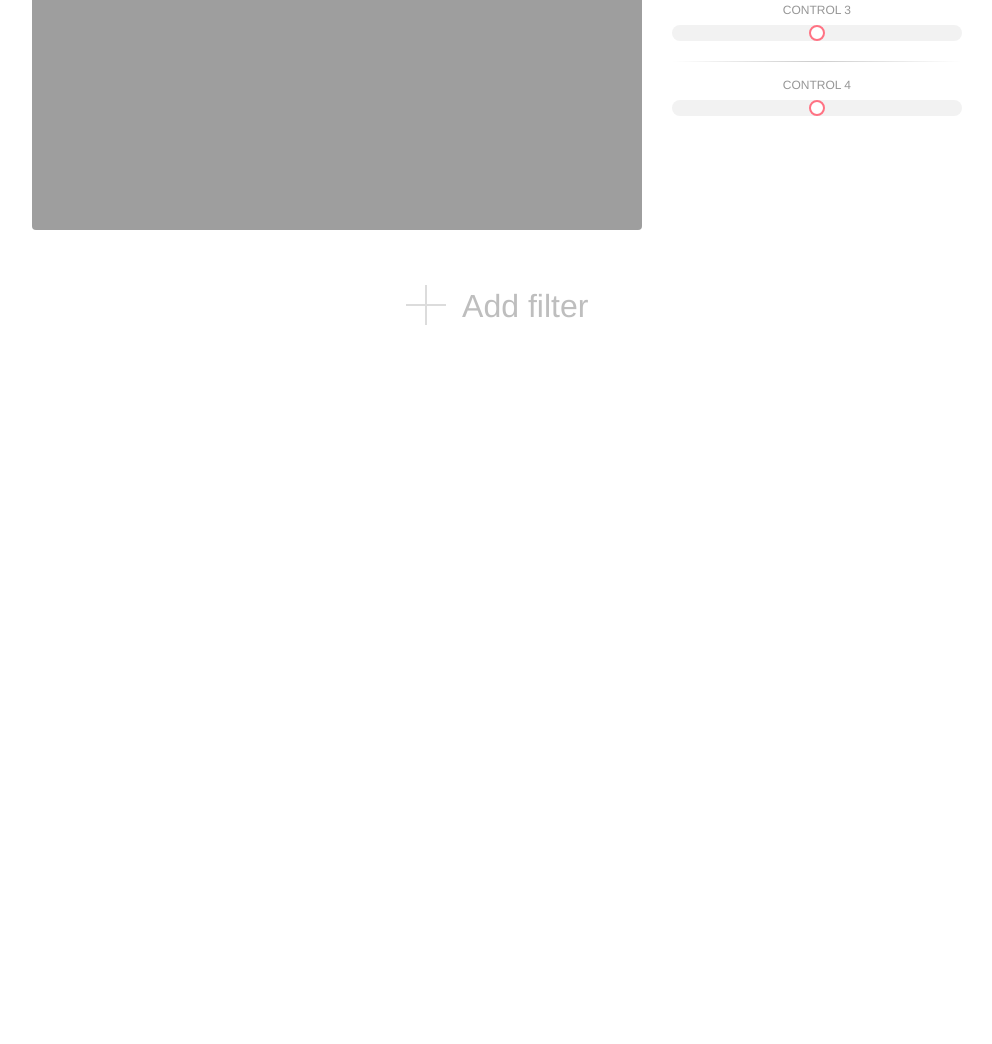
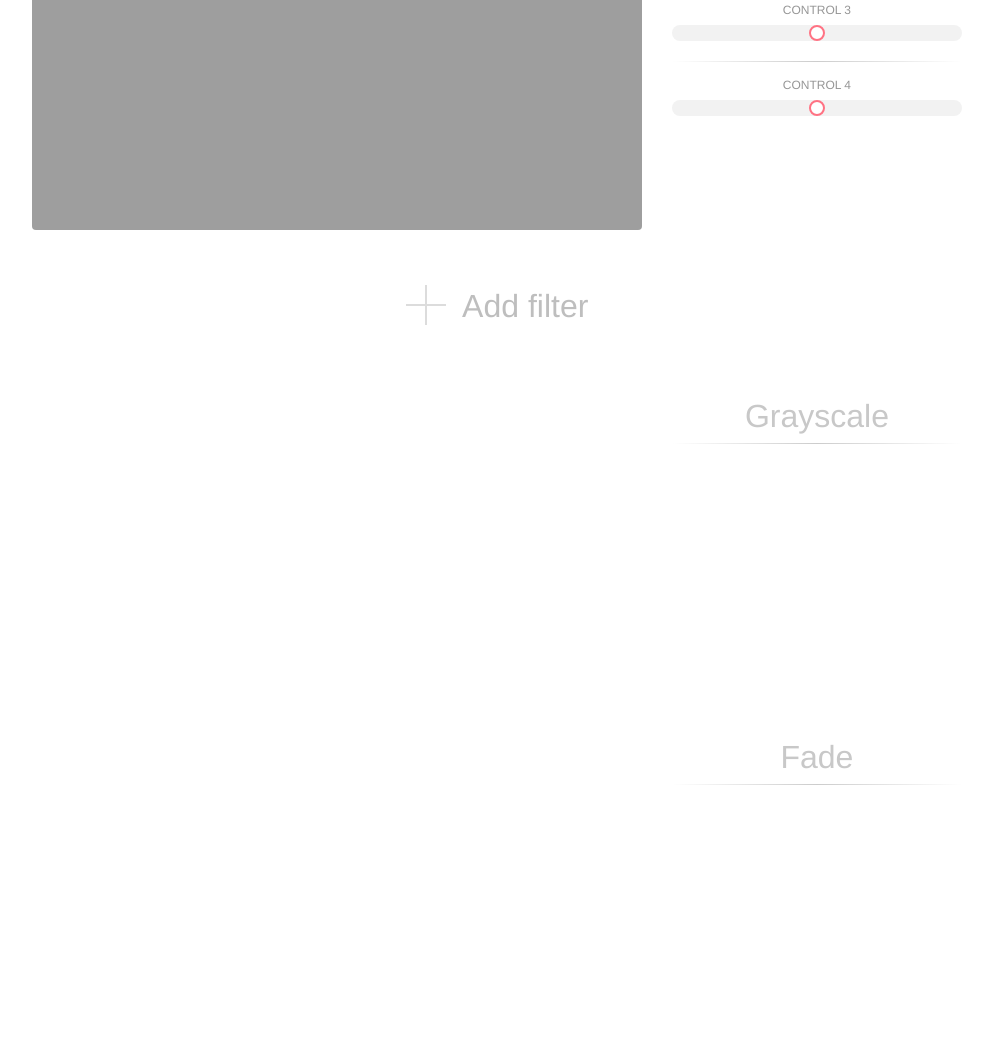
Before and after one commit to aethe/fltr, a plain HTML site: page test.html in a window 1280 px wide. Shown: the part 423-1467 px from the top of the page, without its empty margins (143-1135 px from the left). Before the commit the page ends 800 px from the top, so only its background shows below. Drawn offline with Linux system fonts and the light colour scheme.

Commit message:
Create Node class

```diff
--- a/js/fltr-core.js
+++ b/js/fltr-core.js
@@ -47,26 +47,6 @@ BasicFilter.prototype.process = function(imageData) {
 
 BasicFilter.prototype.processPixel = function(color) { }
 
-// ConvolutionFilter
-
-function ConvolutionFilter() {
-    this.kernel = [];
-}
-
-ConvolutionFilter.prototype = new Filter();
-
-ConvolutionFilter.prototype.process = function(imageData) {
-    // TODO
-}
-
-ConvolutionFilter.prototype.processPixel = function(color, colorMatrix) {
-    // TODO
-}
-
-ConvolutionFilter.prototype.convolve = function(color, colorMatrix) {
-    // TODO
-}
-
 // GrayscaleFilter
 
 function GrayscaleFilter() { }
--- a/js/fltr-gui.js
+++ b/js/fltr-gui.js
@@ -0,0 +1,83 @@
+// Node
+
+function Node() {
+    this.previous = null;
+    this.next = null;
+}
+
+Node.prototype.append = function(node) {
+    if (this.next) {
+        this.next.previous = node;
+        node.next = this.next;
+    }
+
+    node.previous = this;
+    this.next = node;
+}
+
+// FilterNode
+
+function FilterNode(filter) {
+    this.filter = filter;
+
+    this.view = null;
+    this.settingsView = null;
+    this.titleView = null;
+}
+
+FilterNode.prototype = new Node();
+
+FilterNode.prototype.loadView = function() {
+    // Create root view
+    this.view = document.createElement("div");
+    this.view.className = "fltr-node";
+
+    // Create a row
+    var row = document.createElement("div");
+    row.className = "row";
+    this.view.appendChild(row);
+
+    // Create a column for canvas
+    var canvasColumn = document.createElement("div");
+    canvasColumn.className = "col-8";
+    row.appendChild(canvasColumn);
+
+    // Create a canvas
+    var canvas = document.createElement("canvas");
+    canvasColumn.appendChild(canvas);
+
+    // Create a column for settings
+    var settingsColumn = document.createElement("div");
+    settingsColumn.className = "col-4";
+    row.appendChild(settingsColumn);
+
+    // Create settings
+    this.settingsView = document.createElement("div");
+    this.settingsView.className = "settings";
+    settingsColumn.appendChild(this.settingsView);
+
+    // Create title
+    this.titleView = document.createElement("h1");
+    this.settingsView.appendChild(this.titleView);
+
+    // Insert a separator
+    this.settingsView.appendChild(document.createElement("hr"));
+}
+
+// GrayscaleNode
+
+function GrayscaleNode() {
+    this.loadView();
+    this.titleView.innerHTML = "Grayscale";
+}
+
+GrayscaleNode.prototype = new FilterNode(new GrayscaleFilter());
+
+// FadeNode
+
+function FadeNode() {
+    this.loadView();
+    this.titleView.innerHTML = "Fade";
+}
+
+FadeNode.prototype = new FilterNode(new FadeFilter());
--- a/js/test.js
+++ b/js/test.js
@@ -1,13 +1,3 @@
-// Node ------------------------------------------------------------------------
-
-function Node() {
-    this.previous = null;
-    this.next = null;
-
-    // Reactive
-    this.disposeBag = new Rx.CompositeDisposable();
-}
-
 // Playground ------------------------------------------------------------------
 
 function setupDragAndDrop() {
@@ -44,10 +34,7 @@ function runTest() {
     // image.src = "http://www.geforce.com/sites/default/files-world/screenshots/elder-scrolls-v-skyrim/screenshot-8.jpg";
     // image.src = "http://arkantophotography.eu/wp-content/uploads/2013/10/Russian-woods.jpg";
     // image.src = "http://www.gameslayer.org/articles/Beautiful_Skyrim_Screenshots_Collection_One-5/gslayer-skyrim-screenshot-002.jpg";
-    // image.src = "http://cs635100.vk.me/v635100859/7c2c/SzpWW39j-V8.jpg";
-    // image.src = "http://vignette2.wikia.nocookie.net/elderscrolls/images/e/e5/Azura_Concept.jpg/revision/latest?cb=20111208213733";
-    // image.src = "http://tespedia.ru/images/base/0/4/windhelm.jpg";
-    image.src = "http://gamingmemoirs.co.uk/wp-content/uploads/2012/07/The-Elder-Scrolls-V-Skyrim-Screenshot.jpg";
+    image.src = "http://cs635100.vk.me/v635100859/7c2c/SzpWW39j-V8.jpg";
 
     image.onload = function() {
         canvas.width = image.width;
@@ -74,6 +61,12 @@ function runTest() {
         // context.putImageData(imageData, 0, 0);
     }
 
+    var grid = document.querySelector(".grid");
+    var grayscaleNode = new GrayscaleNode();
+    grid.appendChild(grayscaleNode.view);
+    var fadeNode = new FadeNode();
+    grid.appendChild(fadeNode.view);
+
     canvas.addEventListener("click", function(event) {
         window.location.href = canvas.toDataURL();
     });
--- a/test.html
+++ b/test.html
@@ -4,7 +4,6 @@
     <title>.fltr( )</title>
     <link href="css/grid.css" rel="stylesheet">
     <link href="css/fltr.css" rel="stylesheet">
-    <script src="lib/rx.lite.js"></script>
     <script src="js/fltr-core.js"></script>
     <script src="js/fltr-gui.js"></script>
     <script src="js/test.js"></script>
```
